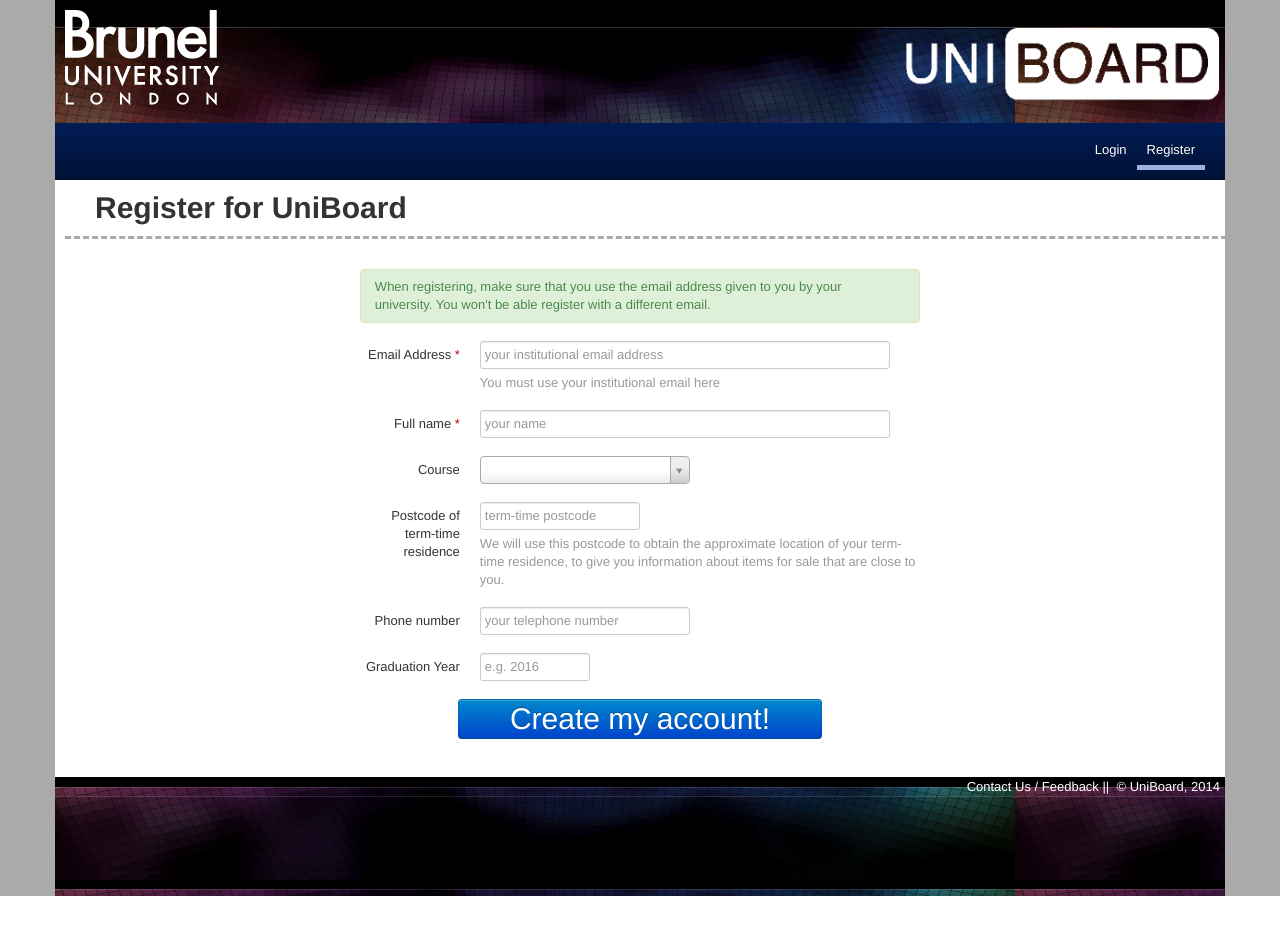
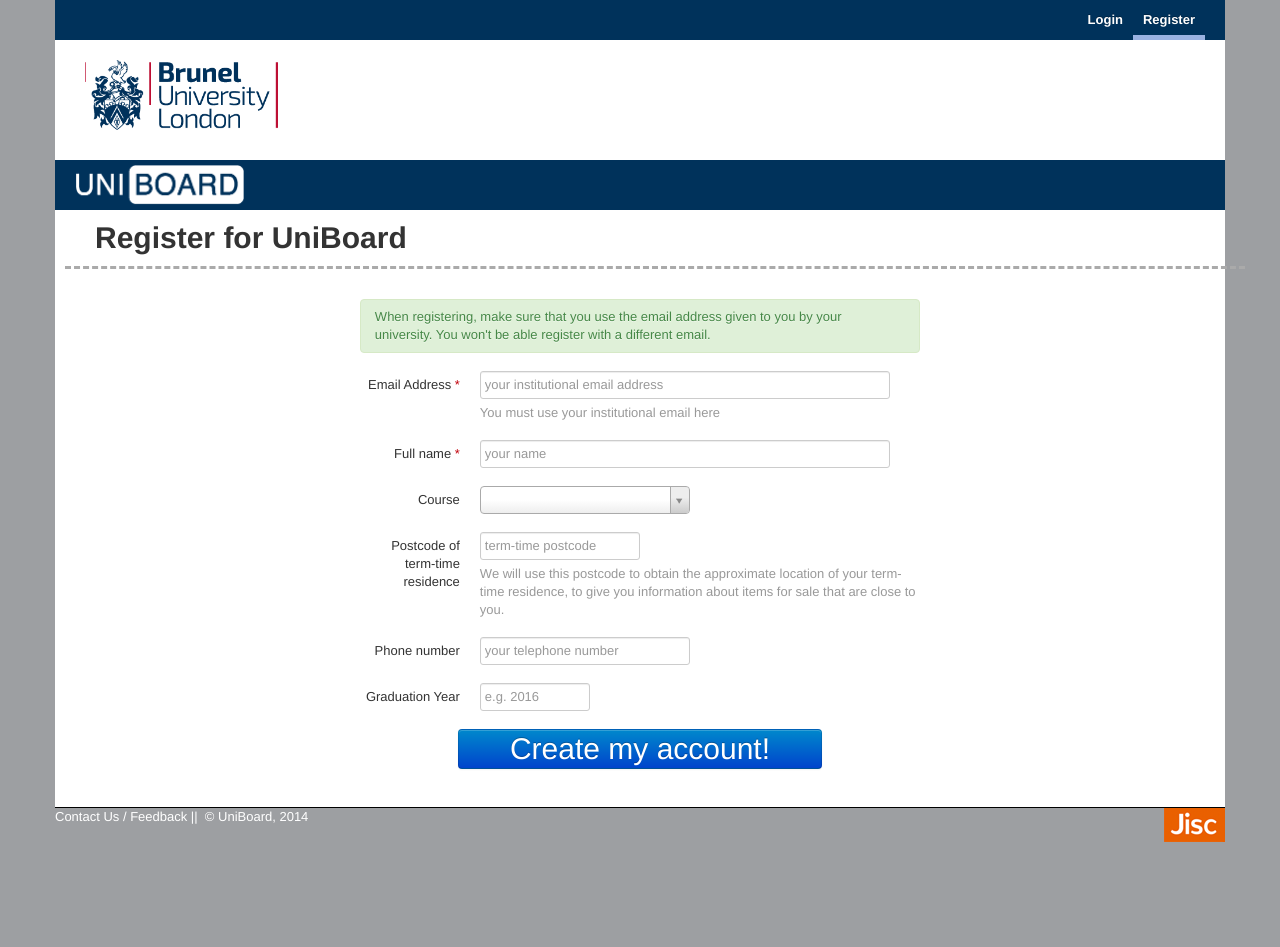
Before and after one commit to CottageLabs/uniboard, a Flask app: page /account/register in a window 1280 px wide. Before the commit the page ends 896 px from the top, so only its background shows below. Run offline with Flask 2, Linux system fonts and the light colour scheme; parts of the project's set-up code (start-up, migrations or seed data) failed here and were passed over; some libraries are stand-ins or nearby versions.

Commit message:
partial re-brand for new brunel styles

```diff
--- a/portality/static/uniboard/css/brunel.css
+++ b/portality/static/uniboard/css/brunel.css
@@ -1,18 +1,16 @@
 #navigation {
-  background: -webkit-linear-gradient(180deg, blue, black); /* For Safari 5.1 to 6.0 */
-  background: -o-linear-gradient(180deg, blue, black); /* For Opera 11.1 to 12.0 */
-  background: -moz-linear-gradient(180deg, blue, black); /* For Firefox 3.6 to 15 */
-  background: linear-gradient(180deg, #003399, #011135); /* Standard syntax */
+  /*background: -webkit-linear-gradient(180deg, blue, black);*/ /* For Safari 5.1 to 6.0 */
+  /*background: -o-linear-gradient(180deg, blue, black);*/ /* For Opera 11.1 to 12.0 */
+  /*background: -moz-linear-gradient(180deg, blue, black);*/ /* For Firefox 3.6 to 15 */
+  /*background: linear-gradient(180deg, #003399, #011135);*/ /* Standard syntax */
+  background: #00325b;
   color: white;
+  height: 40px;
 }
 
 body {
     padding-top: 0px;
-    background: #aaaaaa;
-}
-
-#bigheader {
- background: url(../img/bg-header.jpg);
+    background: #9d9fa2;
 }
 
 #main-nav {
@@ -20,7 +18,8 @@
 }
 
 #header {
-    background: url(../img/bg-header.jpg);
+    /* background: url(../img/bg-header.jpg); */
+    background: #ffffff;
     height: 120px;
 }
 
@@ -29,25 +28,17 @@
 }
 
 #navigation a {
-    padding-top: 20px;
+    padding-top: 10px;
     color: white;
+    font-weight: bold;
 }
-
-/*#navigation a:hover {
-    text-decoration: underline;
-    background: #C0C0C0;
-    color: black;
-}
-
-#navigation a:active {
-}*/
 
 #navigation a:hover {
 
     border: 0;
     border-bottom: 5px solid #9ab2e1;
     color: #fff;
-    padding-top: 20px;
+    padding-top: 10px;
     padding-right: 10px;
     padding-bottom: 6px;
 }
@@ -59,7 +50,7 @@
 #navigation .active>a{
     border-bottom: 5px solid #9ab2e1;
     background-color: transparent;
-    padding-top: 20px;
+    padding-top: 10px;
     padding-bottom: 6px;
 }
 
@@ -68,7 +59,6 @@
 }
 
 #footer {
- background: url(../img/bg-footer.jpg);
  border-top: 0px;
  color: white;
  margin-top: 0px;
--- a/portality/static/uniboard/css/uniboard.css
+++ b/portality/static/uniboard/css/uniboard.css
@@ -111,3 +111,7 @@
 .slick-prev:before, .slick-next:before {
     color:black !important;
 }
+
+#uniboard {
+    background: #00325b;
+}
--- a/portality/templates/footer.html
+++ b/portality/templates/footer.html
@@ -1,8 +1,11 @@
 <div class="row-fluid" style="border-top: 1px solid #000000; padding-bottom: 100px" id="footer">
     <div class="span12">
-        <div class="pull-right" id="copyright">
+        <div class="pull-left" id="copyright">
             <a href="mailto:{{config.get('FEEDBACK_EMAIL')}}" style="color: white">Contact Us / Feedback</a>&nbsp;||&nbsp;
             &copy; UniBoard, 2014
         </div>
+        <div class="pull-right" id="jisc">
+            <a href="http://www.jisc.ac.uk"><img src="/static/uniboard/img/jisc_logo.png"></a>
+        </div>
     </div>
 </div>
--- a/portality/templates/header.html
+++ b/portality/templates/header.html
@@ -1,18 +1,10 @@
 <div class="container">
 
 
-    <div class="content" id="navigation">
-
-        <div class="row-fluid" id="header">
-            <div class="span12" id="headcontainer">
-                <h1 id="bigheader"><a href="http://www.brunel.ac.uk" class="logo_link"><img src="/static/uniboard/img/brunel_logo.png" style="padding: 10px;"></a>
-                    <a href="{{url_for('welcome')}}" class="logo_link"><img  class="pull-right" src="/static/uniboard/img/uniboardlogo.png" style="padding-bottom: 10px; padding-top: 27px; height: 75px; padding-right: 5px;"></a></h1>
-            </div>
-        </div>
-
+    <div class="content" id="navigation" style="margin-top: 0px">
         <div class="navbar" id="main-nav">
             <div class="navbar-inner">
-                <ul class="nav pull" id="main-nav-admin-menu" style="margin-bottom: 10px">
+                <ul class="nav pull" id="main-nav-admin-menu">
                     {% if not current_user.is_anonymous() %}
                         <li {% if request.path == url_for('advert.adsubmit') %} class="active"{% endif %}><a href="{{ url_for('advert.adsubmit') }}">Selling an item</a></li>
                         <li{% if request.path == url_for('root') %} class="active"{% endif %}><a href="{{ url_for('root') }}">Search UniBoard</a></li>
@@ -20,7 +12,7 @@
                     {% endif %}
                 </ul>
 
-                <ul class="nav pull-right" id="main-nav-first-menu" style="margin-bottom: 10px" >
+                <ul class="nav pull-right" id="main-nav-first-menu">
                     {% if not current_user.is_anonymous() %}
                         <li{% if request.path == unquote(url_for('account.username', username=current_user.id)) %} class="active"{% endif %}><a href="{{url_for('account.username', username=current_user.id)}}">My Account</a></li>
                         {% if current_user.has_role("list_users") %}
@@ -37,10 +29,20 @@
                 </ul>
             </div>
         </div>
-        <div class="container">
+    </div>
 
+    <div class="row-fluid" id="header">
+        <div class="span12" id="headcontainer">
+            <a href="http://www.brunel.ac.uk" class="logo_link"><img src="/static/uniboard/img/brunel_logo_new.png" style="padding-top: 20px; padding-bottom: 20px; padding-left: 30px; height: 70px"></a>
         </div>
     </div>
+
+    <div class="row-fluid" id="uniboard">
+        <div class="span12" id="uniboardcontainer">
+            <a href="{{url_for('welcome')}}" class="logo_link"><img src="/static/uniboard/img/uniboardlogo.png" style="padding-bottom: 0px; padding-top: 5px; height: 40px; padding-right: 5px; padding-left: 20px"></a>
+        </div>
+    </div>
+
      <div class="container" style="background-color: white;">
          <div class="alert-messages" >
 
```
Also changed, not shown: portality/static/uniboard/img/brunel_logo_new.png (added), portality/static/uniboard/img/jisc_logo.png (added).
